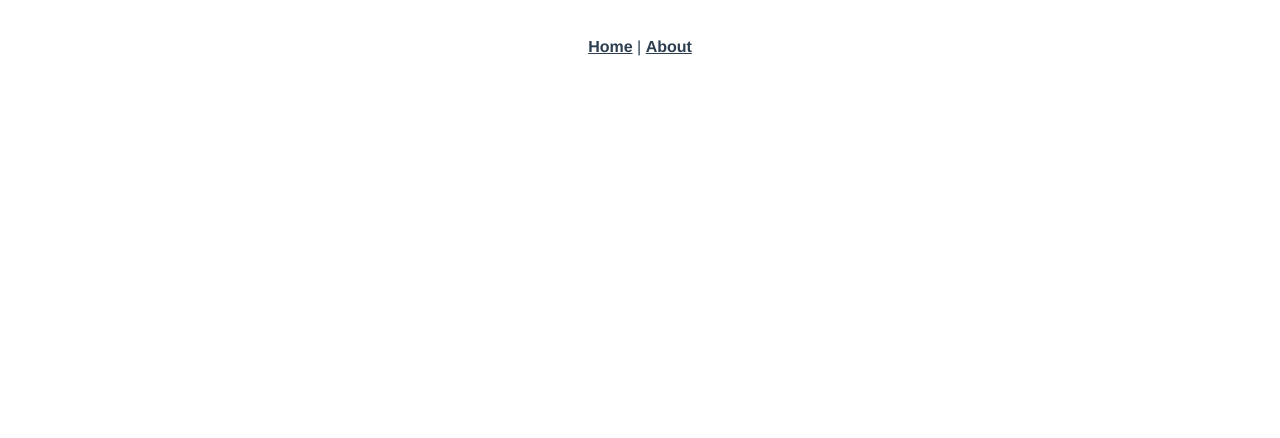
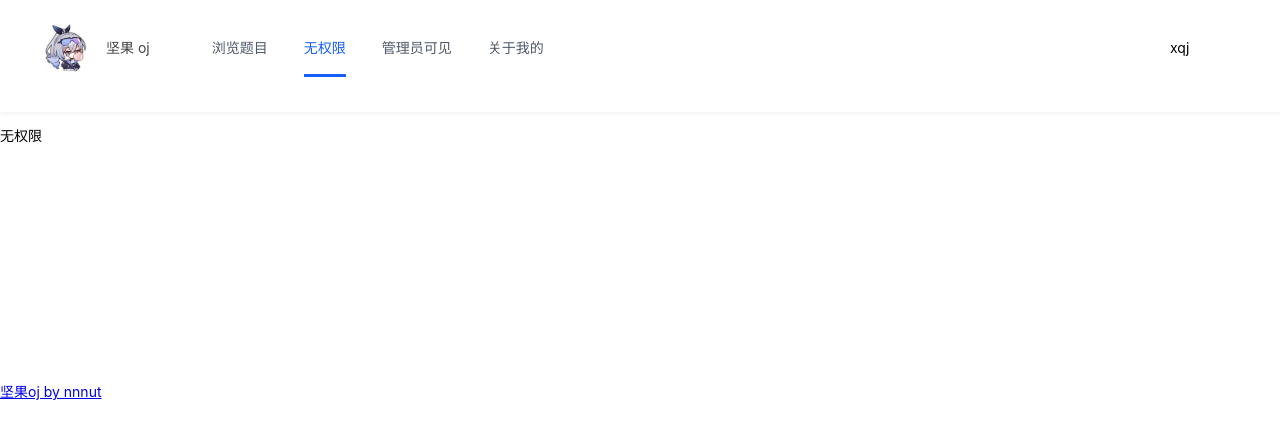
Before and after one commit to Xmas-nnnut/nutoj-frontend, a Vue app: page /noAuth in a window 1280 px wide. Before the commit this address had no page. Shown: the top 438 px of the page. Built offline with nearby package versions, Linux system fonts and the light colour scheme.

Commit message:
feat:引入组件，项目布局, 全局状态管理，全局权限管理

```diff
--- a/package.json
+++ b/package.json
@@ -14,6 +14,7 @@
     "vuex": "^4.0.0"
   },
   "devDependencies": {
+    "@arco-design/web-vue": "^2.49.2",
     "@typescript-eslint/eslint-plugin": "^5.4.0",
     "@typescript-eslint/parser": "^5.4.0",
     "@vue/cli-plugin-babel": "~5.0.0",
--- a/src/App.vue
+++ b/src/App.vue
@@ -1,30 +1,25 @@
 <template>
-  <nav>
-    <router-link to="/">Home</router-link> |
-    <router-link to="/about">About</router-link>
-  </nav>
-  <router-view />
+  <div id="app">
+    <basic-layout />
+  </div>
 </template>
 
-<style>
-#app {
-  font-family: Avenir, Helvetica, Arial, sans-serif;
-  -webkit-font-smoothing: antialiased;
-  -moz-osx-font-smoothing: grayscale;
-  text-align: center;
-  color: #2c3e50;
-}
+<style></style>
+<script setup lang="ts">
+import BasicLayout from "@/layouts/BasicLayout";
+import { useRouter } from "vue-router";
+import { useStore } from "vuex";
 
-nav {
-  padding: 30px;
-}
-
-nav a {
-  font-weight: bold;
-  color: #2c3e50;
-}
-
-nav a.router-link-exact-active {
-  color: #42b983;
-}
-</style>
+const router = useRouter();
+const store = useStore();
+router.beforeEach((to, from, next) => {
+  // 仅管理员可见，判断当前用户是否有权限
+  if (to.meta?.access === "canAdmin") {
+    if (store.state.user.loginUser?.role !== "admin") {
+      next("/noAuth");
+      return;
+    }
+  }
+  next();
+});
+</script>
--- /dev/null
+++ b/src/components/GlobalHeader.vue
@@ -0,0 +1,88 @@
+<template>
+  <a-row id="globalHeader" style="margin-bottom: 16px" align="center">
+    <a-col flex="auto">
+      <a-menu
+        mode="horizontal"
+        :selected-keys="selectedKeys"
+        :default-selected-keys="['1']"
+        @menu-item-click="doMenuClick"
+      >
+        <a-menu-item
+          key="0"
+          :style="{ padding: 0, marginRight: '38px' }"
+          disabled
+        >
+          <div class="title-bar">
+            <img class="logo" src="../assets/SilverWolf.png" />
+            <div class="title">坚果 oj</div>
+          </div>
+        </a-menu-item>
+        <a-menu-item v-for="item in routes" :key="item.path">
+          {{ item.name }}
+        </a-menu-item>
+      </a-menu>
+    </a-col>
+    <a-col flex="100px">
+      <div>
+        {{ store.state.user?.loginUser?.userName ?? "未登录" }}
+      </div>
+    </a-col>
+  </a-row>
+</template>
+<script setup lang="ts">
+import { routes } from "@/router/routes";
+import { useRoute, useRouter } from "vue-router";
+import { ref } from "vue";
+import { useStore } from "vuex";
+
+const router = useRouter();
+const route = useRoute();
+
+// 默认主页
+const selectedKeys = ref(["/"]);
+
+// 路由跳转后，更新选中的菜单项
+router.afterEach((to, from, failure) => {
+  selectedKeys.value = [to.path];
+});
+
+const doMenuClick = (key: string) => {
+  router.push({
+    path: key,
+  });
+};
+
+// 获取已存储的状态变量
+const store = useStore();
+store.state.user?.loginUser;
+
+//模拟登录
+setTimeout(() => {
+  store.dispatch("user/getLoginUser", {
+    userName: "xqj",
+    role: "admin",
+  });
+}, 3000);
+</script>
+<style scoped>
+#globalHeader {
+  box-sizing: border-box;
+  width: 100%;
+  padding: 10px;
+  /*background-color: var(--color-neutral-2);*/
+}
+
+.title-bar {
+  display: flex;
+  align-items: center;
+}
+
+.logo {
+  height: 48px;
+}
+
+.title {
+  color: #444;
+  margin-left: 16px;
+}
+</style>
--- /dev/null
+++ b/src/layouts/BasicLayout.vue
@@ -0,0 +1,35 @@
+<template>
+  <div id="basicLayout">
+    <a-layout style="height: 400px">
+      <a-layout-header class="header">
+        <GlobalHeader />
+      </a-layout-header>
+      <a-layout-content class="content">
+        <router-view />
+      </a-layout-content>
+      <a-layout-footer class="footer">
+        <a href="https://blog.xmas-nnnut.link/" target="_blank">
+          坚果oj by nnnut
+        </a>
+      </a-layout-footer>
+    </a-layout>
+  </div>
+</template>
+
+<script>
+import GlobalHeader from "@/components/GlobalHeader";
+
+export default {
+  name: "BasicLayout",
+  components: { GlobalHeader },
+};
+</script>
+
+<style scoped>
+#basicLayout {
+}
+#basicLayout .header {
+  margin-bottom: 16px;
+  box-shadow: #eee 1px 1px 5px;
+}
+</style>
--- a/src/main.ts
+++ b/src/main.ts
@@ -2,5 +2,7 @@
 import App from "./App.vue";
 import router from "./router";
 import store from "./store";
+import ArcoVue from "@arco-design/web-vue";
+import "@arco-design/web-vue/dist/arco.css";
 
-createApp(App).use(store).use(router).mount("#app");
+createApp(App).use(ArcoVue).use(store).use(router).mount("#app");
--- a/src/router/index.ts
+++ b/src/router/index.ts
@@ -1,22 +1,6 @@
 import { createRouter, createWebHistory, RouteRecordRaw } from "vue-router";
 import HomeView from "../views/HomeView.vue";
-
-const routes: Array<RouteRecordRaw> = [
-  {
-    path: "/",
-    name: "home",
-    component: HomeView,
-  },
-  {
-    path: "/about",
-    name: "about",
-    // route level code-splitting
-    // this generates a separate chunk (about.[hash].js) for this route
-    // which is lazy-loaded when the route is visited.
-    component: () =>
-      import(/* webpackChunkName: "about" */ "../views/AboutView.vue"),
-  },
-];
+import { routes } from "@/router/routes";
 
 const router = createRouter({
   history: createWebHistory(process.env.BASE_URL),
--- /dev/null
+++ b/src/router/routes.ts
@@ -0,0 +1,34 @@
+import { RouteRecordRaw } from "vue-router";
+import HomeView from "@/views/HomeView.vue";
+import AdminView from "@/views/AdminView.vue";
+import NoAuthView from "@/views/NoAuthView.vue";
+
+export const routes: Array<RouteRecordRaw> = [
+  {
+    path: "/",
+    name: "浏览题目",
+    component: HomeView,
+  },
+  {
+    path: "/noAuth",
+    name: "无权限",
+    component: NoAuthView,
+  },
+  {
+    path: "/admin",
+    name: "管理员可见",
+    component: AdminView,
+    meta: {
+      access: "canAdmin",
+    },
+  },
+  {
+    path: "/about",
+    name: "关于我的",
+    // route level code-splitting
+    // this generates a separate chunk (about.[hash].js) for this route
+    // which is lazy-loaded when the route is visited.
+    component: () =>
+      import(/* webpackChunkName: "about" */ "../views/AboutView.vue"),
+  },
+];
--- a/src/store/index.ts
+++ b/src/store/index.ts
@@ -1,9 +1,12 @@
 import { createStore } from "vuex";
+import user from "@/store/user";
 
 export default createStore({
   state: {},
   getters: {},
   mutations: {},
   actions: {},
-  modules: {},
+  modules: {
+    user,
+  },
 });
--- /dev/null
+++ b/src/store/user.ts
@@ -0,0 +1,26 @@
+// initial state
+import { StoreOptions } from "vuex";
+
+export default {
+  namespaced: true,
+  //存储的状态信息
+  state: () => ({
+    loginUser: {
+      userName: "未登录",
+      role: "notLogin",
+    },
+  }),
+  //执行异步操作，并且触发mutation的更改
+  actions: {
+    getLoginUser({ commit, state }, payload) {
+      // todo 改为远程请求获取登录信息
+      commit("updateUser", { userName: "xqj", role: "admin" });
+    },
+  },
+  //定义对变量进行增删改（更新）的方法
+  mutations: {
+    updateUser(state, payload) {
+      state.loginUser = payload;
+    },
+  },
+} as StoreOptions<any>;
--- /dev/null
+++ b/src/views/AdminView.vue
@@ -0,0 +1,11 @@
+<template>
+  <div class="home">管理员可见</div>
+</template>
+
+<script lang="ts">
+import { defineComponent } from "vue";
+
+export default defineComponent({
+  name: "AdminView",
+});
+</script>
--- /dev/null
+++ b/src/views/NoAuthView.vue
@@ -0,0 +1,11 @@
+<template>
+  <div class="home">无权限</div>
+</template>
+
+<script lang="ts">
+import { defineComponent } from "vue";
+
+export default defineComponent({
+  name: "HomeView",
+});
+</script>
```
Also changed, not shown: src/assets/SilverWolf.png (added), 1 other file (tests, documents, lock files or other folders).
